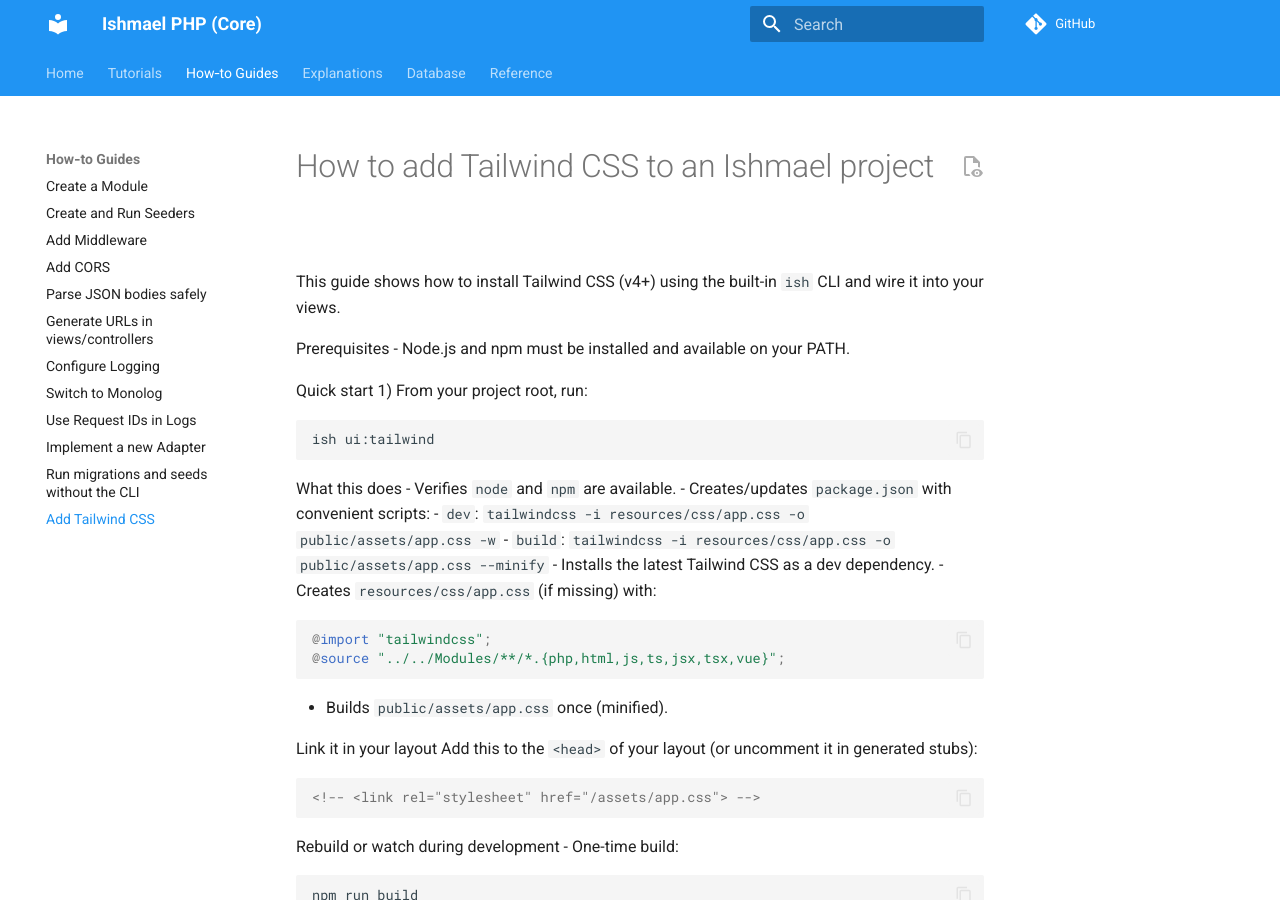
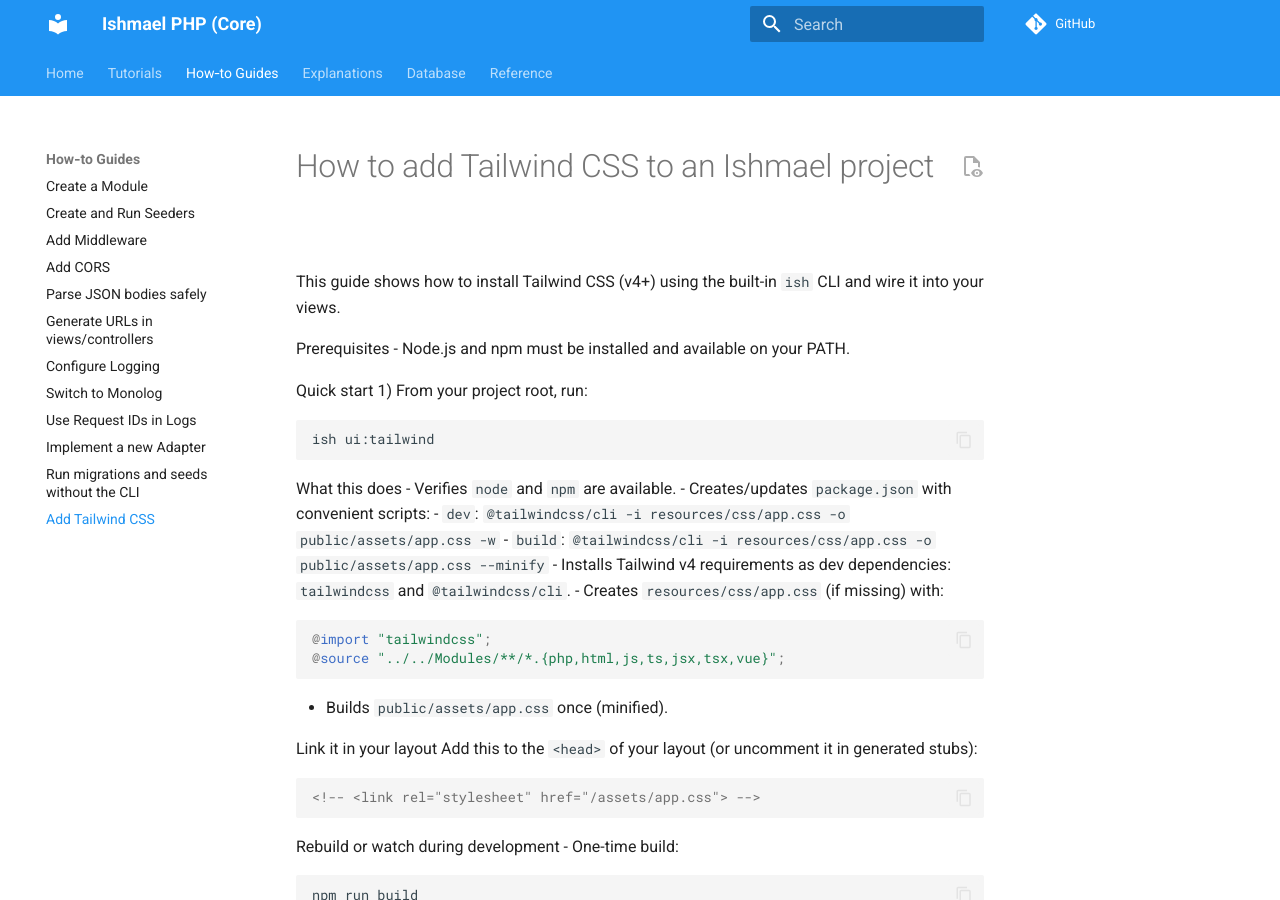
Before and after one commit to domsinclair/IshmaelPHP-Core, an MkDocs documentation site: the page built from Documentation/how-to/add-tailwind-to-project.md, in a window 1280 px wide and 900 px high. Built offline with MkDocs 1.6.1 and Material for MkDocs 9.7.7, drawn with Linux system fonts in a browser that asks for light colours; comment, search, counter and statistics services are not loaded.

Commit message:
Upgrade Tailwind CSS integration to v4 CLI
- Updated `dev` and `build` scripts in `package.json` to use `@tailwindcss/cli`.
- Automatically updates existing scripts referencing the v3 CLI for compatibility with v4.
- Modified installation process to include both `tailwindcss` and `@tailwindcss/cli` packages.
- Updated documentation to reflect changes in setup instructions and scripts.

````diff
--- a/Documentation/how-to/add-tailwind-to-project.md
+++ b/Documentation/how-to/add-tailwind-to-project.md
@@ -15,9 +15,9 @@ ish ui:tailwind
 What this does
 - Verifies `node` and `npm` are available.
 - Creates/updates `package.json` with convenient scripts:
-  - `dev`: `tailwindcss -i resources/css/app.css -o public/assets/app.css -w`
-  - `build`: `tailwindcss -i resources/css/app.css -o public/assets/app.css --minify`
-- Installs the latest Tailwind CSS as a dev dependency.
+  - `dev`: `@tailwindcss/cli -i resources/css/app.css -o public/assets/app.css -w`
+  - `build`: `@tailwindcss/cli -i resources/css/app.css -o public/assets/app.css --minify`
+- Installs Tailwind v4 requirements as dev dependencies: `tailwindcss` and `@tailwindcss/cli`.
 - Creates `resources/css/app.css` (if missing) with:
 
 ```css
````
Also changed, not shown: 1 other file.
